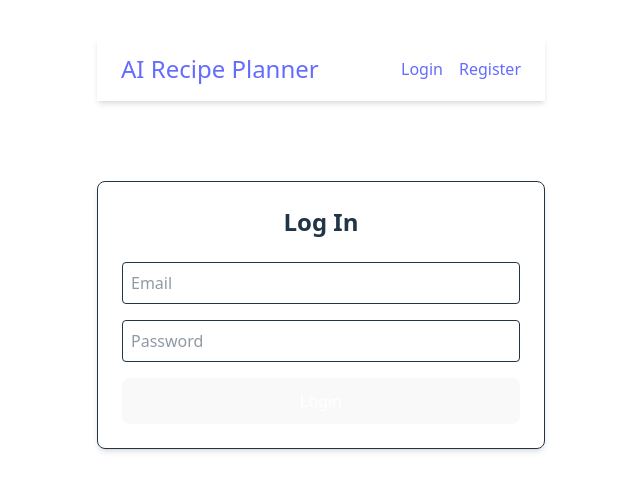
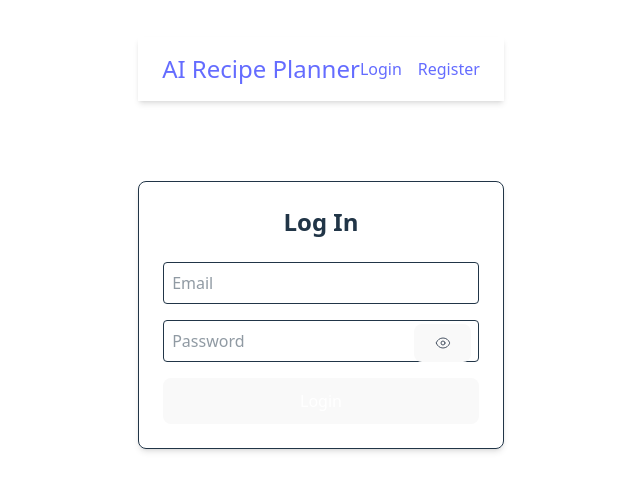
Before and after one commit to AliciaBelh/AI-Recipe-Planner, a React (Vite) app in the folder client/: page /login in a window 1280 px wide. Shown: the part 157-648 px from the top of the page, without its empty margins (319-959 px from the left). Built offline with nearby package versions, Linux system fonts and the light colour scheme.

Commit message:
add password visibility toggle using Heroicons

```diff
--- a/client/package.json
+++ b/client/package.json
@@ -10,6 +10,7 @@
     "preview": "vite preview"
   },
   "dependencies": {
+    "@heroicons/react": "^2.2.0",
     "react": "^19.2.0",
     "react-dom": "^19.2.0",
     "react-router-dom": "^7.9.6"
--- a/client/src/pages/LoginPage.jsx
+++ b/client/src/pages/LoginPage.jsx
@@ -2,10 +2,12 @@
 import { loginUser } from "../services/authService";
 import { useNavigate } from "react-router-dom";
 import { useAuth } from "../context/AuthContext";
+import { EyeIcon, EyeSlashIcon } from "@heroicons/react/24/outline";
 
 function LoginPage() {
   const [email, setEmail] = useState("");
   const [password, setPassword] = useState("");
+  const [showPassword, setShowPassword] = useState(false);
   const [message, setMessage] = useState("");
 
   const navigate = useNavigate();
@@ -38,6 +40,7 @@
       <h2 className="text-2xl font-semibold mb-6 text-center">Log In</h2>
 
       <form onSubmit={handleLogin} className="space-y-4">
+        {/* Email */}
         <input
           type="email"
           placeholder="Email"
@@ -46,13 +49,28 @@
           onChange={(e) => setEmail(e.target.value)}
         />
 
-        <input
-          type="password"
-          placeholder="Password"
-          className="w-full p-2 border rounded"
-          value={password}
-          onChange={(e) => setPassword(e.target.value)}
-        />
+        {/* Password with toggle */}
+        <div className="relative">
+          <input
+            type={showPassword ? "text" : "password"}
+            placeholder="Password"
+            className="w-full p-2 border rounded pr-10"
+            value={password}
+            onChange={(e) => setPassword(e.target.value)}
+          />
+
+          <button
+            type="button"
+            onClick={() => setShowPassword(!showPassword)}
+            className="absolute right-2 top-1 text-gray-600"
+          >
+            {showPassword ? (
+              <EyeSlashIcon className="h-4 w-4" />
+            ) : (
+              <EyeIcon className="h-4 w-4" />
+            )}
+          </button>
+        </div>
 
         <button
           type="submit"
--- a/client/src/pages/RegisterPage.jsx
+++ b/client/src/pages/RegisterPage.jsx
@@ -1,9 +1,11 @@
 import { useState } from "react";
 import { registerUser } from "../services/authService";
+import { EyeIcon, EyeSlashIcon } from "@heroicons/react/24/outline";
 
 function RegisterPage() {
   const [email, setEmail] = useState("");
   const [password, setPassword] = useState("");
+  const [showPassword, setShowPassword] = useState(false);
   const [message, setMessage] = useState("");
 
   async function handleRegister(e) {
@@ -25,6 +27,7 @@
       </h2>
 
       <form onSubmit={handleRegister} className="space-y-4">
+        {/* Email */}
         <input
           type="email"
           placeholder="Email"
@@ -33,13 +36,28 @@
           onChange={(e) => setEmail(e.target.value)}
         />
 
-        <input
-          type="password"
-          placeholder="Password"
-          className="w-full p-2 border rounded"
-          value={password}
-          onChange={(e) => setPassword(e.target.value)}
-        />
+        {/* Password with toggle */}
+        <div className="relative">
+          <input
+            type={showPassword ? "text" : "password"}
+            placeholder="Password"
+            className="w-full p-2 border rounded pr-10"
+            value={password}
+            onChange={(e) => setPassword(e.target.value)}
+          />
+
+          <button
+            type="button"
+            onClick={() => setShowPassword(!showPassword)}
+            className="absolute right-2 top-1 text-gray-600"
+          >
+            {showPassword ? (
+              <EyeSlashIcon className="h-4 w-4" />
+            ) : (
+              <EyeIcon className="h-4 w-4" />
+            )}
+          </button>
+        </div>
 
         <button
           type="submit"
@@ -49,9 +67,7 @@
         </button>
       </form>
 
-      {message && (
-        <p className="mt-4 text-center text-red-600">{message}</p>
-      )}
+      {message && <p className="mt-4 text-center text-red-600">{message}</p>}
     </div>
   );
 }
```
Also changed, not shown: 1 other file (tests, documents, lock files or other folders).
